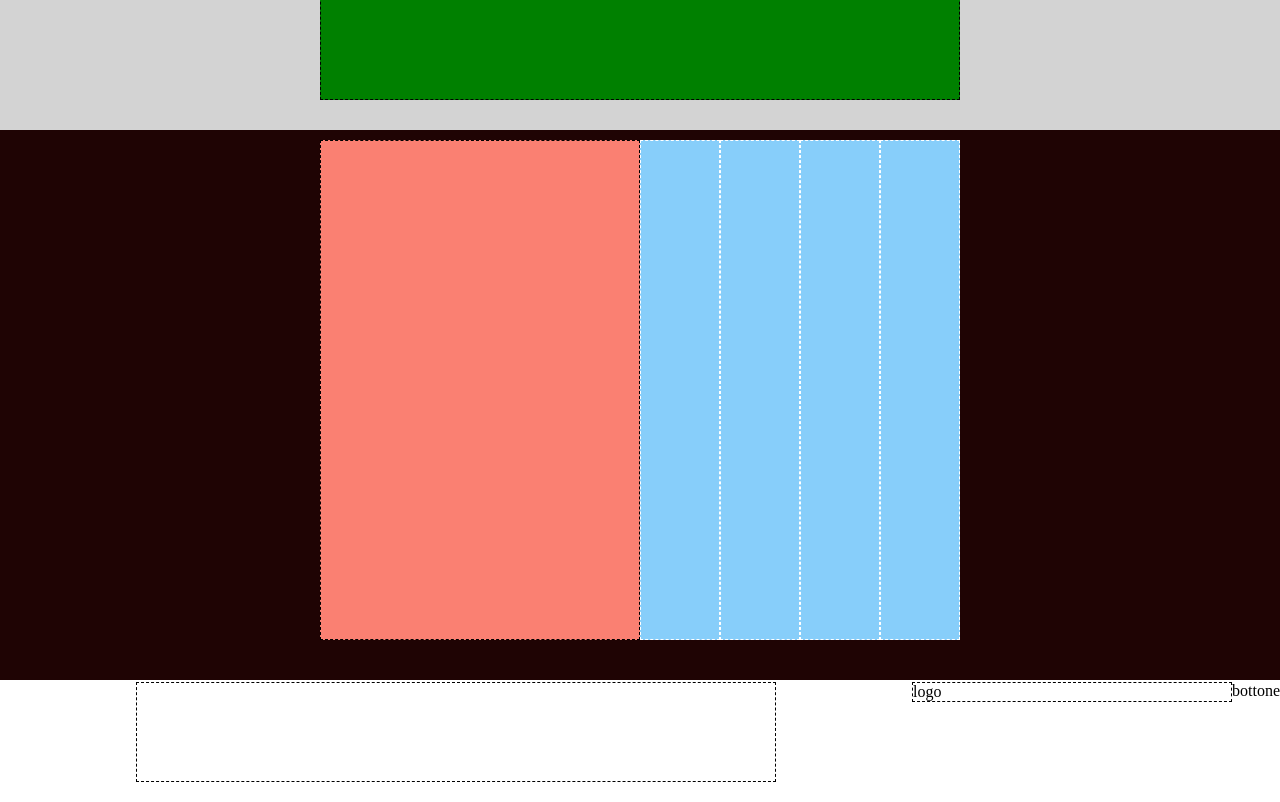
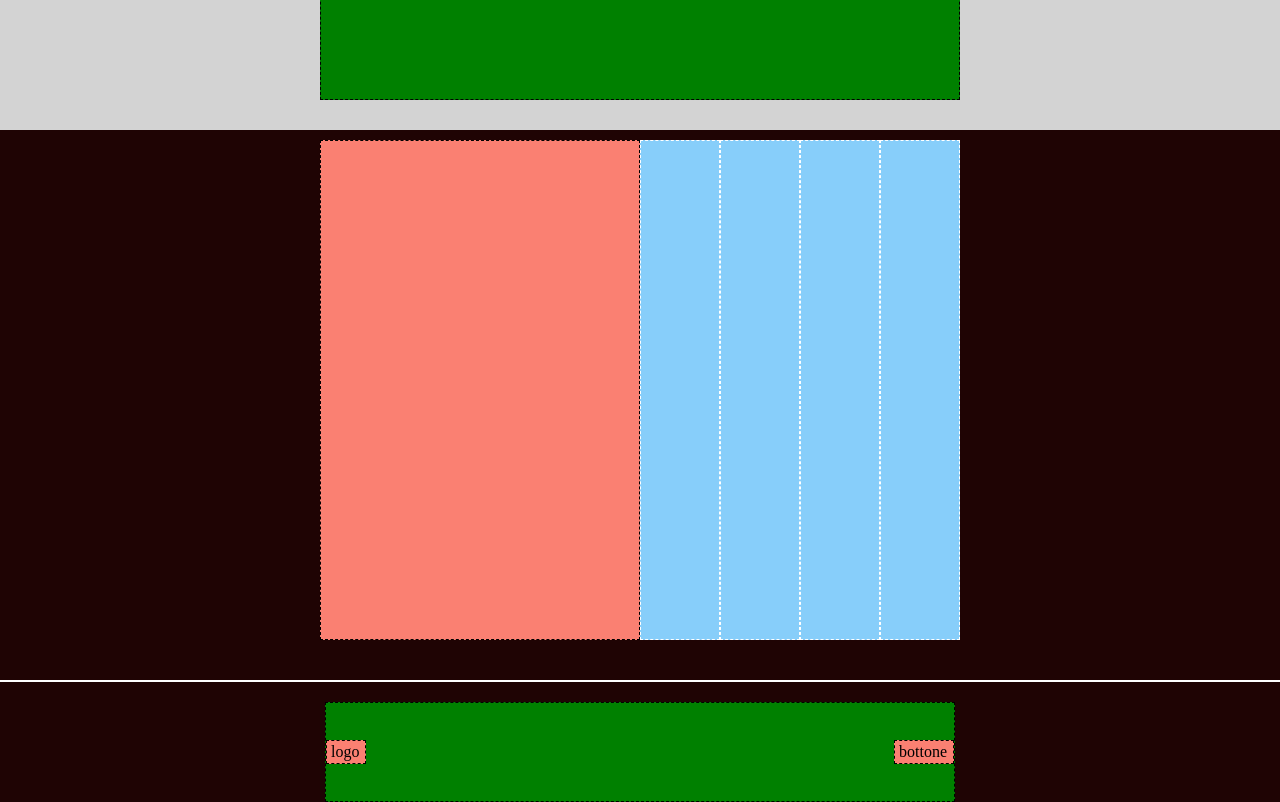
Before and after one commit to Fradala/htmlcss-struttura-discord, a plain HTML site: page index.html in a window 1280 px wide. Shown: the part 1720-2522 px from the top of the page. Drawn offline with Linux system fonts and the light colour scheme.

Commit message:
inserimento ultimo rettangolo con apposito logo e bottone

```diff
--- a/index.html
+++ b/index.html
@@ -42,10 +42,10 @@
         <div class="rettangolo-ciano"></div>
     </section>
     <section class="ultima-parte flex">
-        <div class="rettangolo-verde"></div>
-        <div class="logo-sotto">logo</div>
-        <div class="bottone">bottone</div>
-
+        <div class="rettangolo-verde flex">
+            <div class="logo-sotto">logo</div>
+            <div class="bottone">bottone</div>
+        </div>
     </section>
 
 
--- a/style/style.css
+++ b/style/style.css
@@ -145,6 +145,8 @@ header{
 }
 
 .ultima-parte{
+    background-color: rgb(31, 4, 4);
+    padding-top: 20px;
 
 
 
@@ -152,16 +154,31 @@ header{
 
 .rettangolo-verde{
     margin: auto;
-    width: 640px;
+    width: 630px;
     height: 100px;
-    color: green;
+    background-color: green;
     border: 1px dashed black;
+    justify-content: space-between;
+
+    align-items: center;
 }
 
 .logo-sotto{
     border: 1px dashed black;
-    width: 25%;
-    height: 100%;
+    width: 40px;
+    background-color: salmon;
+    padding: 2px 2px 2px 4px;
 
 
 }
+
+.bottone{
+    border: 1px dashed black;
+    width: 60px;
+    background-color: salmon;
+    padding: 2px 2px 2px 4px;
+
+
+
+
+}
```
